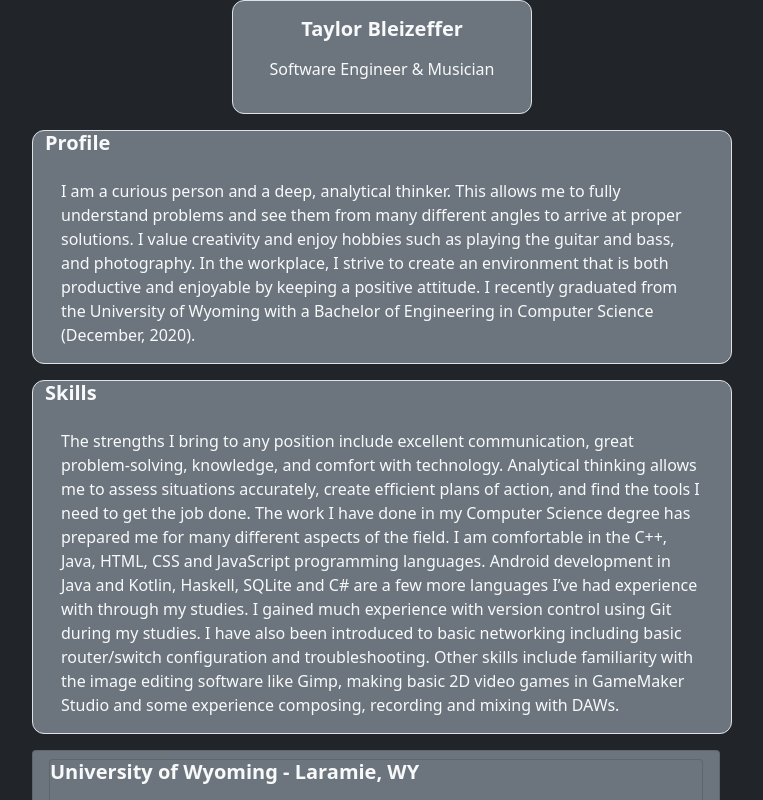
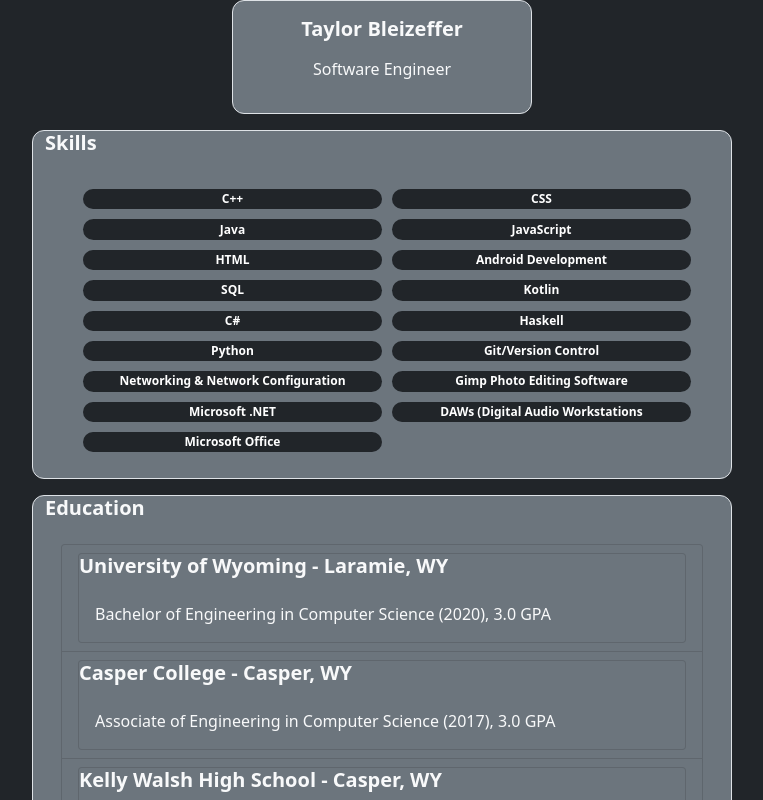
Before and after one commit to tbzeff/my-portfolio, a React (Create React App) app: page /resume in a window 1280 px wide. Shown: the top 800 px of the page, without its empty margins (258-1021 px from the left). Built offline with nearby package versions, Linux system fonts and the light colour scheme.

Commit message:
Resume modifications
Removed profile. Simplified skills. Fixed education and program sections by wrapping in a Card component.

```diff
--- a/src/components/Education.js
+++ b/src/components/Education.js
@@ -7,6 +7,9 @@ import {
 } from 'react-bootstrap';
 
 const Education = () => (
+    <Card className="info-box text-light bg-secondary border" style={{ width: '700px', borderRadius: '12px' }}>
+        <Card.Title><strong>Education</strong></Card.Title>
+        <Card.Body>
             <ListGroup>
                 <ListGroup.Item className="bg-secondary" >
                     <Card className="text-light bg-secondary">
@@ -41,6 +44,8 @@ const Education = () => (
                     </Card>
                 </ListGroup.Item>
             </ListGroup>
+        </Card.Body>
+    </Card>
 )
 
 export default Education;
--- a/src/components/Programs.js
+++ b/src/components/Programs.js
@@ -7,6 +7,9 @@ import {
 } from 'react-bootstrap';
 
 const Education = () => (
+    <Card className="info-box text-light bg-secondary border" style={{ width: '700px', borderRadius: '12px' }}>
+        <Card.Title><strong>Internships & Institutes</strong></Card.Title>
+        <Card.Body>
             <ListGroup className="info-box">
                 <ListGroup.Item className="bg-secondary">
                     <Card className="text-light bg-secondary">
@@ -41,6 +44,8 @@ const Education = () => (
                     </Card>
                 </ListGroup.Item>
             </ListGroup>
+        </Card.Body>
+    </Card>
 )
 
 export default Education;
--- a/src/components/ResumeSkills.js
+++ b/src/components/ResumeSkills.js
@@ -1,23 +1,36 @@
 import React from 'react';
 
-import { Card } from 'react-bootstrap';
+import { Card, Container, Row, Col, Badge } from 'react-bootstrap';
 
 const ResumeSkills = () => (
     <Card className="info-box text-light bg-secondary border" style={{ width: '700px', borderRadius: '12px' }}>
         <Card.Title><strong>Skills</strong></Card.Title>
         <Card.Body>
-            <Card.Text>
-            The strengths I bring to any position include excellent communication, great problem-solving,
-            knowledge, and comfort with technology. Analytical thinking allows me to assess situations accurately,
-            create efficient plans of action, and find the tools I need to get the job done. The work I have done in
-            my Computer Science degree has prepared me for many different aspects of the field. I am comfortable
-            in the C++, Java, HTML, CSS and JavaScript programming languages. Android development in Java
-            and Kotlin, Haskell, SQLite and C# are a few more languages I’ve had experience with through my
-            studies. I gained much experience with version control using Git during my studies. I have also been
-            introduced to basic networking including basic router/switch configuration and troubleshooting. Other
-            skills include familiarity with the image editing software like Gimp, making basic 2D video games in
-            GameMaker Studio and some experience composing, recording and mixing with DAWs.
-            </Card.Text>
+            <Container>
+                <Row>
+                    <Col style={{ margin: '5px'}}>
+                        <Row><Badge pill bg="dark" style={{ margin: '5px' }}>C++</Badge></Row>
+                        <Row><Badge pill bg="dark" style={{ margin: '5px' }}>Java</Badge></Row>
+                        <Row><Badge pill bg="dark" style={{ margin: '5px' }}>HTML</Badge></Row>
+                        <Row><Badge pill bg="dark" style={{ margin: '5px' }}>SQL</Badge></Row>
+                        <Row><Badge pill bg="dark" style={{ margin: '5px' }}>C#</Badge></Row>
+                        <Row><Badge pill bg="dark" style={{ margin: '5px' }}>Python</Badge></Row>
+                        <Row><Badge pill bg="dark" style={{ margin: '5px' }}>Networking & Network Configuration</Badge></Row>
+                        <Row><Badge pill bg="dark" style={{ margin: '5px' }}>Microsoft .NET</Badge></Row>
+                        <Row><Badge pill bg="dark" style={{ margin: '5px' }}>Microsoft Office</Badge></Row>
+                    </Col>
+                    <Col style={{ margin: '5px'}}>
+                        <Row><Badge pill bg="dark" style={{ margin: '5px' }}>CSS</Badge></Row>
+                        <Row><Badge pill bg="dark" style={{ margin: '5px' }}>JavaScript</Badge></Row>
+                        <Row><Badge pill bg="dark" style={{ margin: '5px' }}>Android Development</Badge></Row>
+                        <Row><Badge pill bg="dark" style={{ margin: '5px' }}>Kotlin</Badge></Row>
+                        <Row><Badge pill bg="dark" style={{ margin: '5px' }}>Haskell</Badge></Row>
+                        <Row><Badge pill bg="dark" style={{ margin: '5px' }}>Git/Version Control</Badge></Row>
+                        <Row><Badge pill bg="dark" style={{ margin: '5px' }}>Gimp Photo Editing Software</Badge></Row>
+                        <Row><Badge pill bg="dark" style={{ margin: '5px' }}>DAWs (Digital Audio Workstations</Badge></Row>
+                    </Col>
+                </Row>
+            </Container>
         </Card.Body>
     </Card>
 )
--- a/src/components/ResumeTitle.js
+++ b/src/components/ResumeTitle.js
@@ -7,9 +7,7 @@ const ResumeTitle = () => (
     <Card className="m-auto text-light bg-secondary border" style={{ borderRadius: '12px' }}>
         <Card.Title className="mt-3 m-auto text-center"><strong>Taylor Bleizeffer</strong></Card.Title>
         <Card.Body className="mb-3 m-auto">
-            <Card.Text className="text-center">
-            Software Engineer & Musician
-            </Card.Text>
+            <Card.Text className="text-center">Software Engineer</Card.Text>
         </Card.Body>
     </Card>
 )
--- a/src/pages/Resume.js
+++ b/src/pages/Resume.js
@@ -30,7 +30,6 @@ const Resume = () => (
     <Container className="bg-dark" style={containerstyle} fluid>
         <Col className="list-box m-auto" style={{ width: '700px' }}>
             <Row className="mb-3 m-auto" style={titlestyle}><ResumeTitle /></Row>
-            <Row className="mb-3 m-auto"><ResumeProfile /></Row>
             <Row className="mb-3 m-auto"><ResumeSkills /></Row>
             <Row className="mb-3 m-auto"><Education /></Row>
             <Row className="mb-3 m-auto"><PastEmployment /></Row>
```
Lines whose indentation alone changed are shown as unchanged.
